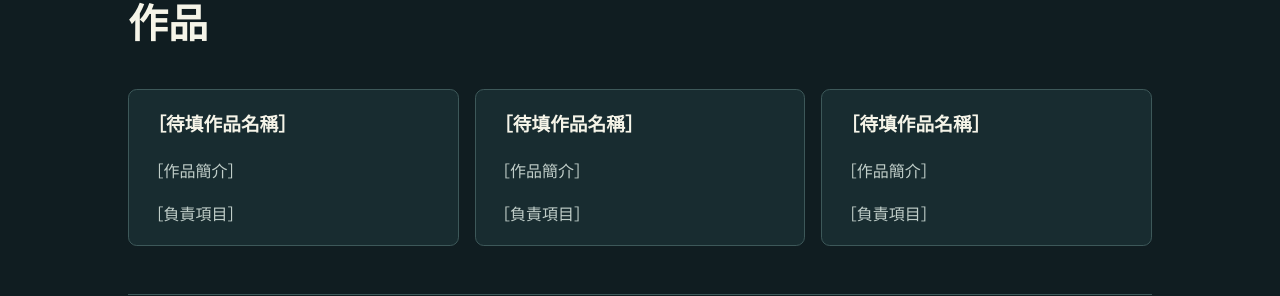
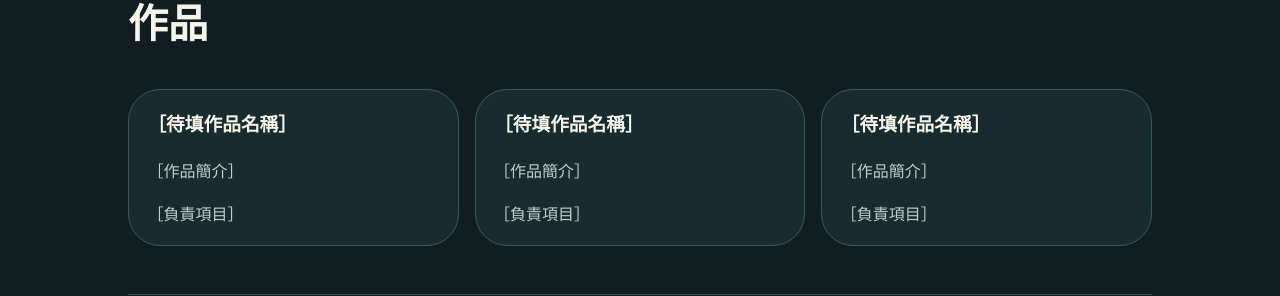
Before and after one commit to spencerohman/intro-cs-portfolio, a plain HTML site: page index.html in a window 1280 px wide. Shown: the part 1293-1589 px from the top of the page. Drawn offline with Linux system fonts and the light colour scheme.

Commit message:
style: try stronger card rounding

```diff
--- a/style.css
+++ b/style.css
@@ -54,3 +54,4 @@ progress { width: min(100%, 28rem); accent-color: var(--accent); }
   html { scroll-behavior: auto; }
   article { transition: none; }
 }
+article { border-radius: 2rem; }
```
